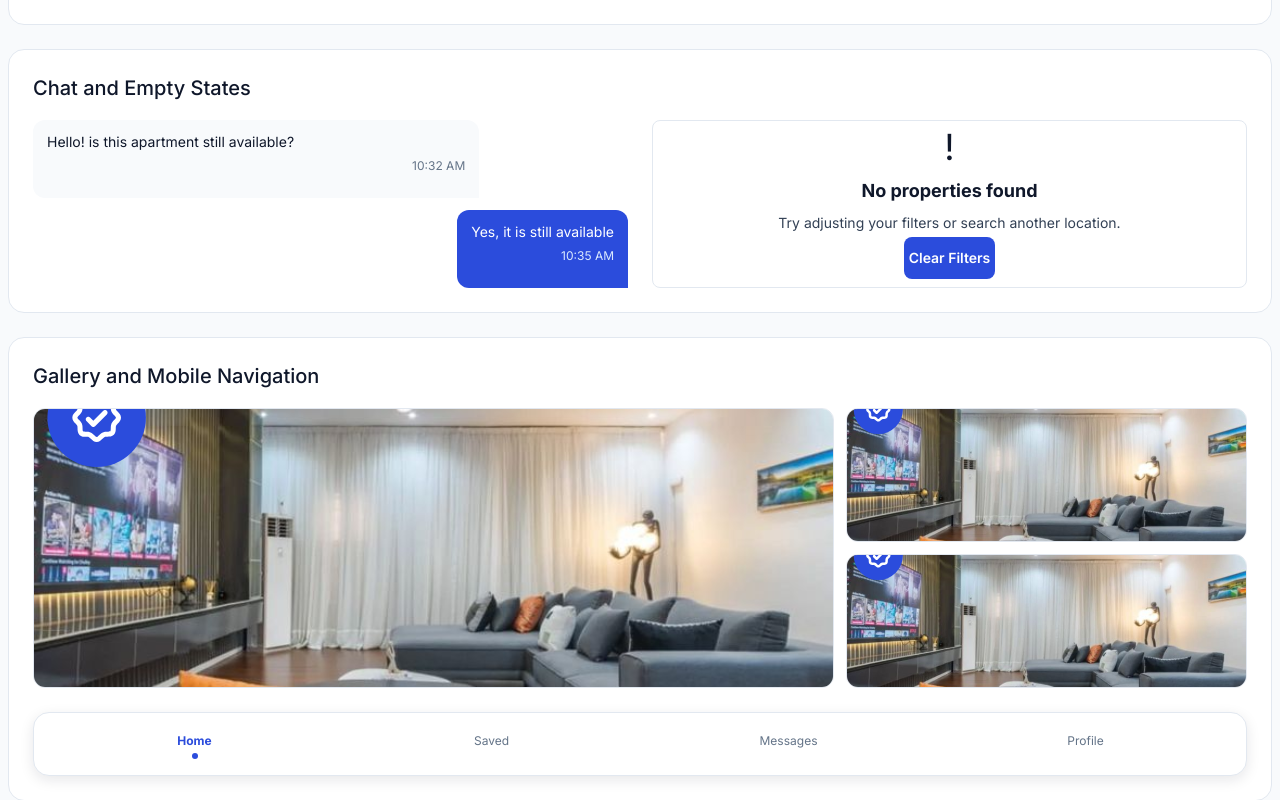
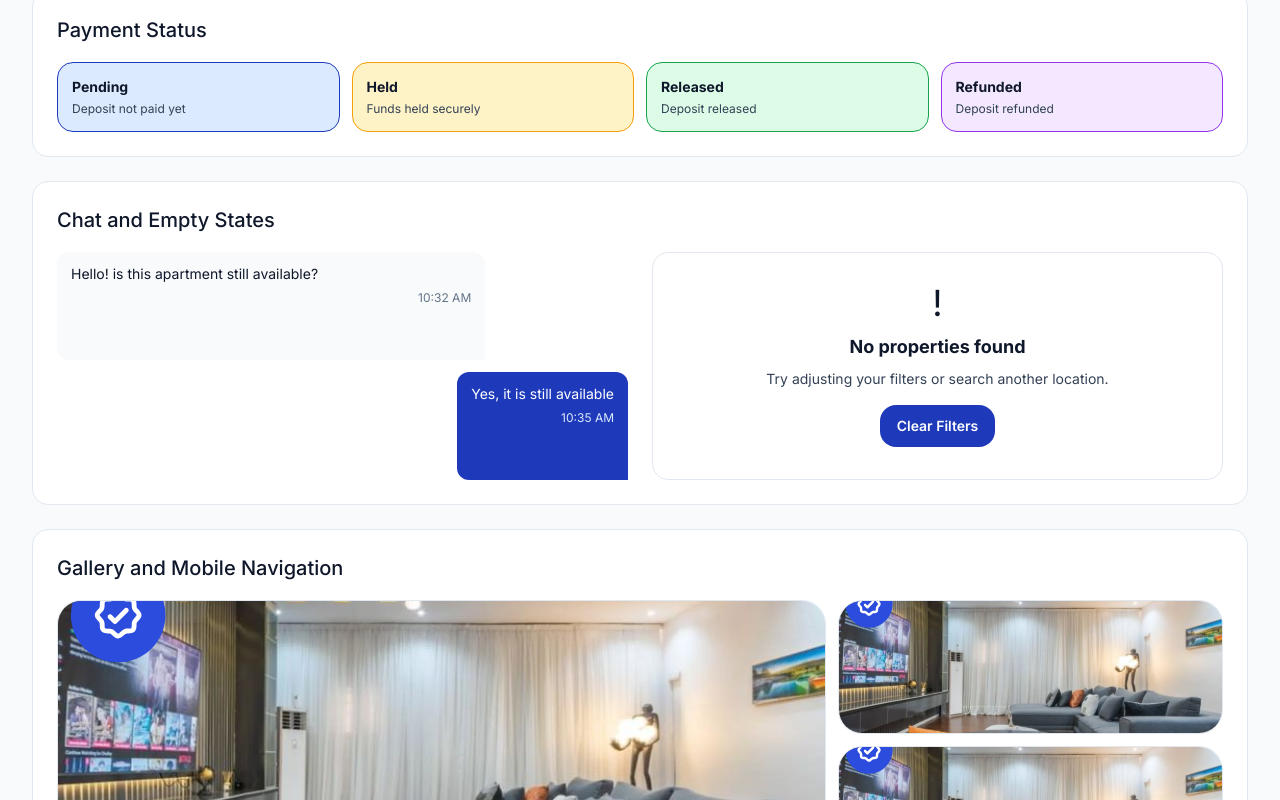
Before and after one commit to Arycodes-tech/SafeNest, a React (Vite) app: page / in a window 1280 px wide. Shown: the part 1640-2440 px from the top of the page. Built offline with nearby package versions, Linux system fonts and the light colour scheme.

Commit message:
fix tailwind config tokens and FilterChips casing

```diff
--- a/tailwind.config.js
+++ b/tailwind.config.js
@@ -4,9 +4,9 @@ export default {
   theme: {
     extend: {
       colors: {
-        primary: '#2B4CDC',
-        'primary-light': '#2B4CDC',
-        'primary-dark': '#102B84',
+        primary: '#1E3ABA',
+        'primary-light': '#3B82F6',
+        'primary-dark': '#1E40AF',
         success: '#16A34A',
         warning: '#F59E08',
         error: '#DC2626',
@@ -72,22 +72,22 @@ export default {
         'status-hover': '0 8px 20px rgb(15 23 42 / 0.12)',
       },
       spacing: {
-        4: '4px',
-        8: '8px',
-        12: '12px',
-        16: '16px',
-        24: '24px',
-        32: '32px',
-        40: '40px',
-        64: '64px',
+        'xs': '4px',
+        'sm': '8px',
+        'md': '12px',
+        'lg': '16px',
+        'xl': '24px',
+        '2xl': '32px',
+        '3xl': '40px',
+        '4xl': '64px',
       },
 
       borderRadius: {
-        4: '4px',
-        8: '8px',
-        12: '12px',
-        16: '16px',
-        24: '24px',
+        'xs': '4px',
+        'sm': '8px',
+        'md': '12px',
+        'lg': '16px',
+        'xl': '24px',
       },
     },
   },
```
